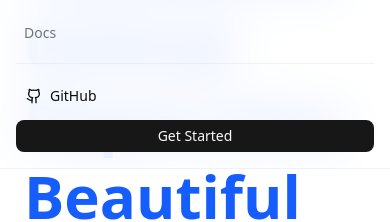
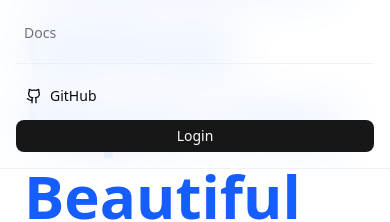
Before and after one commit to anwitac246/github-to-docs, a Next.js app: page / in a window 390 px wide. Both pictures are taken after a click on the button 354 px from the left and 32 px from the top of the page. Shown: the part 194-416 px from the top of the page. Built offline with nearby package versions, Linux system fonts and the light colour scheme; no server answers.

Commit message:
added logout state

```diff
--- a/src/app/components/Navbar.tsx
+++ b/src/app/components/Navbar.tsx
@@ -1,11 +1,18 @@
 'use client';
-import { useState } from 'react';
+import { useState, useEffect } from 'react';
 import { Button } from '@/components/ui/button';
-import { Menu, X, Github} from 'lucide-react';
+import { Menu, X, Github, LogOut } from 'lucide-react';
 import Image from 'next/image';
 import Link from 'next/link';
+import { useRouter } from 'next/navigation';
+import { auth } from '../../../firebase-config';
+import { onAuthStateChanged, signOut, User } from 'firebase/auth';
+
 const Navbar = () => {
   const [isMenuOpen, setIsMenuOpen] = useState(false);
+  const [user, setUser] = useState<User | null>(null);
+  const [loading, setLoading] = useState(true);
+  const router = useRouter();
 
   const navLinks = [
     { name: 'Features', href: '#features' },
@@ -13,6 +20,25 @@ const Navbar = () => {
     { name: 'Pricing', href: '#pricing' },
     { name: 'Docs', href: '#docs' },
   ];
+
+  useEffect(() => {
+    const unsubscribe = onAuthStateChanged(auth, (currentUser) => {
+      setUser(currentUser);
+      setLoading(false);
+    });
+
+    return () => unsubscribe();
+  }, []);
+
+  const handleLogout = async () => {
+    try {
+      await signOut(auth);
+      setUser(null);
+      router.push('/');
+    } catch (error) {
+      console.error('Error logging out:', error);
+    }
+  };
 
   return (
     <nav className="fixed top-0 left-0 right-0 z-50 border-b border-border/50 bg-background/80 backdrop-blur-xl">
@@ -46,16 +72,33 @@ const Navbar = () => {
             ))}
           </div>
 
-
           <div className="hidden md:flex items-center gap-3">
             <Button variant="ghost" size="sm" className="gap-2">
               <Github className="h-4 w-4" />
               GitHub
             </Button>
-            <Link href="/login" >
-            <Button variant="default" size="sm">
-              Login
-            </Button></Link>
+
+            {loading ? (
+              <Button variant="default" size="sm" disabled>
+                Loading...
+              </Button>
+            ) : user ? (
+              <Button
+                variant="default"
+                size="sm"
+                className="gap-2"
+                onClick={handleLogout}
+              >
+                <LogOut className="h-4 w-4" />
+                Logout
+              </Button>
+            ) : (
+              <Link href="/login">
+                <Button variant="default" size="sm">
+                  Login
+                </Button>
+              </Link>
+            )}
           </div>
 
           {/* Mobile Menu Button */}
@@ -86,9 +129,31 @@ const Navbar = () => {
                   <Github className="h-4 w-4" />
                   GitHub
                 </Button>
-                <Button variant="default" size="sm">
-                  Get Started
-                </Button>
+
+                {loading ? (
+                  <Button variant="default" size="sm" disabled>
+                    Loading...
+                  </Button>
+                ) : user ? (
+                  <Button
+                    variant="default"
+                    size="sm"
+                    className="justify-start gap-2"
+                    onClick={() => {
+                      handleLogout();
+                      setIsMenuOpen(false);
+                    }}
+                  >
+                    <LogOut className="h-4 w-4" />
+                    Logout
+                  </Button>
+                ) : (
+                  <Link href="/login" onClick={() => setIsMenuOpen(false)}>
+                    <Button variant="default" size="sm" className="w-full">
+                      Login
+                    </Button>
+                  </Link>
+                )}
               </div>
             </div>
           </div>
```
